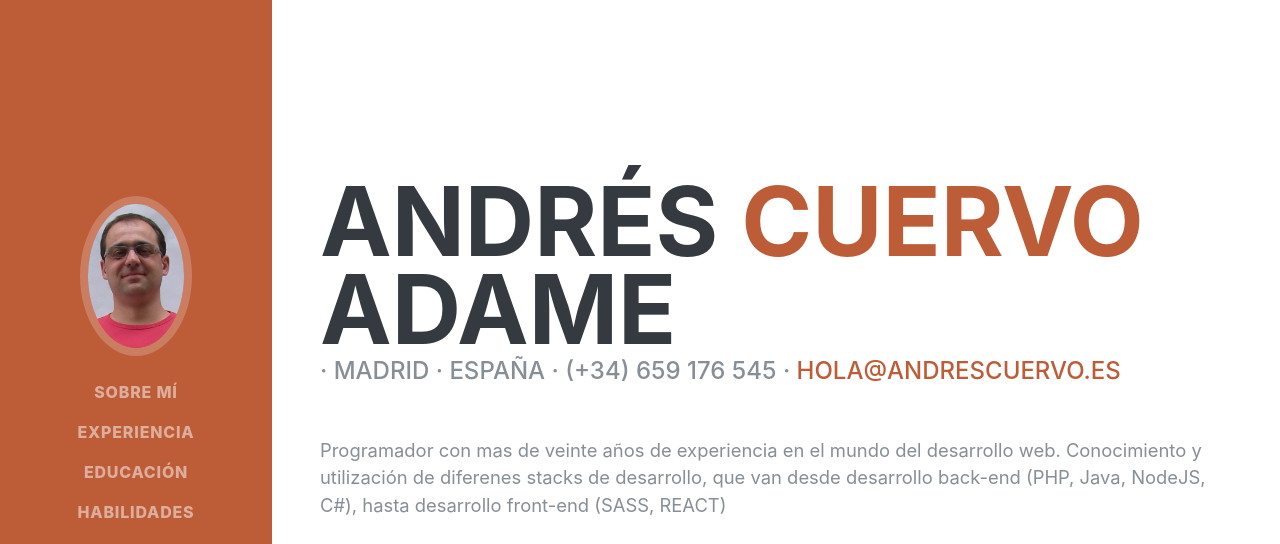
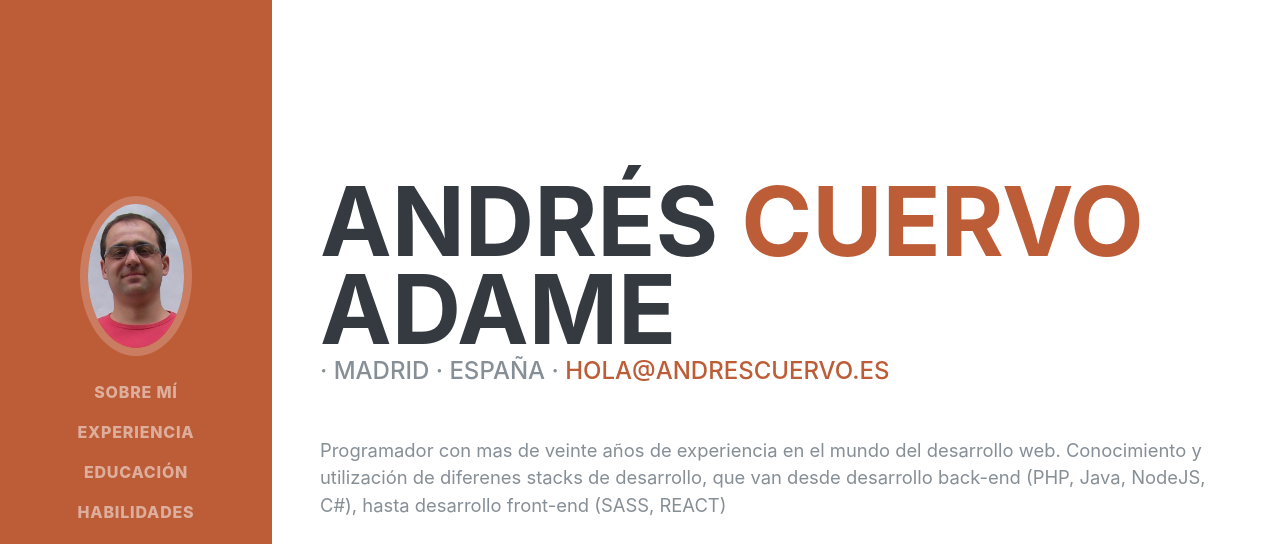
Before and after one commit to acuervoa/acuervoa.github.io, a plain HTML site: page index.html in a window 1280 px wide. Shown: the top 544 px of the page. Drawn offline with Linux system fonts and the light colour scheme; a web font is replaced by a local one.

Commit message:
Update index.html

```diff
--- a/index.html
+++ b/index.html
@@ -99,7 +99,7 @@
             Adame
           </h1>
           <div class="subheading mb-5">
-            · Madrid · España · (+34) 659 176 545 ·
+            · Madrid · España ·
             <a href="mailto:hola@andrescuervo.es">hola@andrescuervo.es</a>
           </div>
           <p class="lead mb-5">
```
